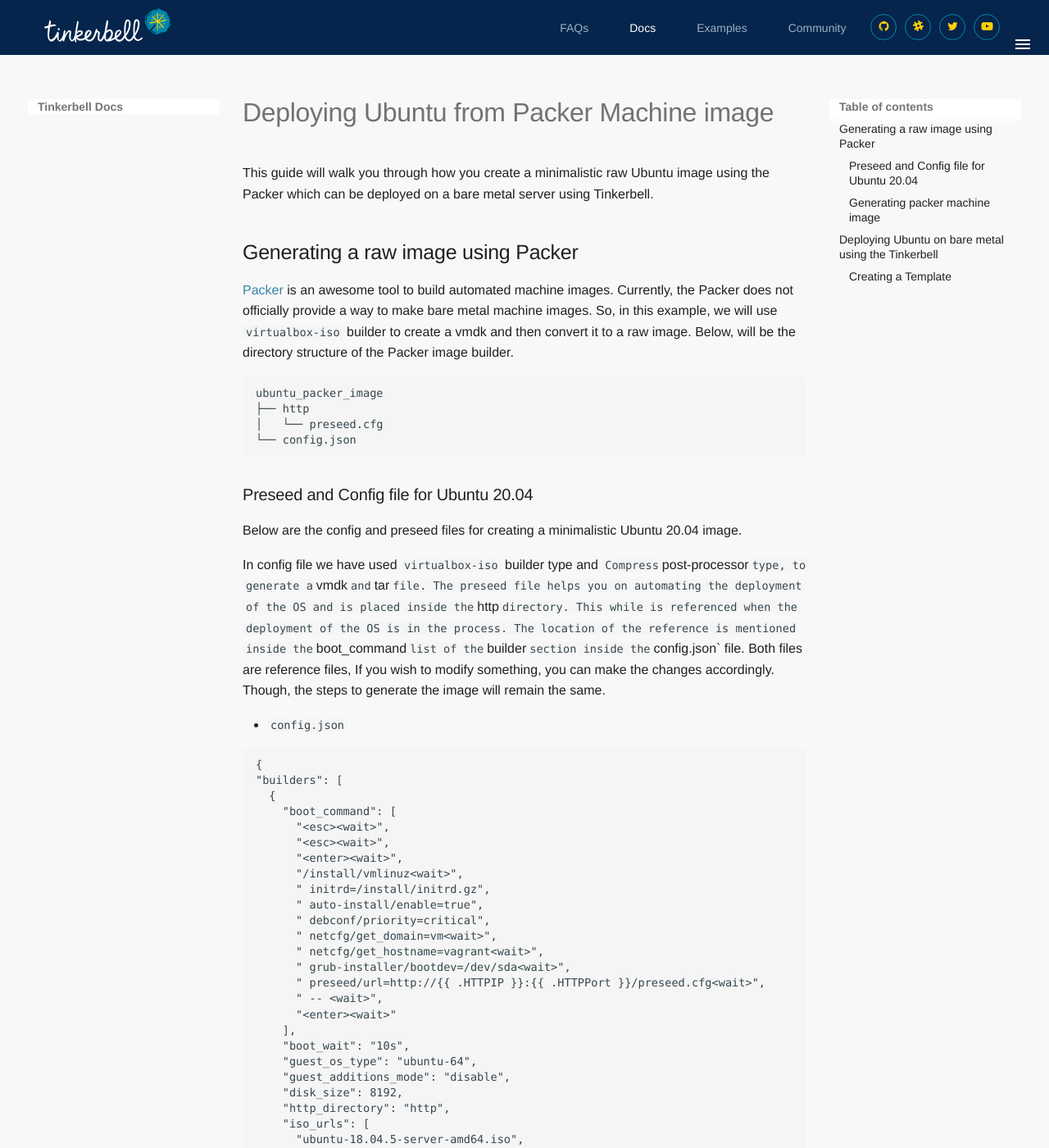
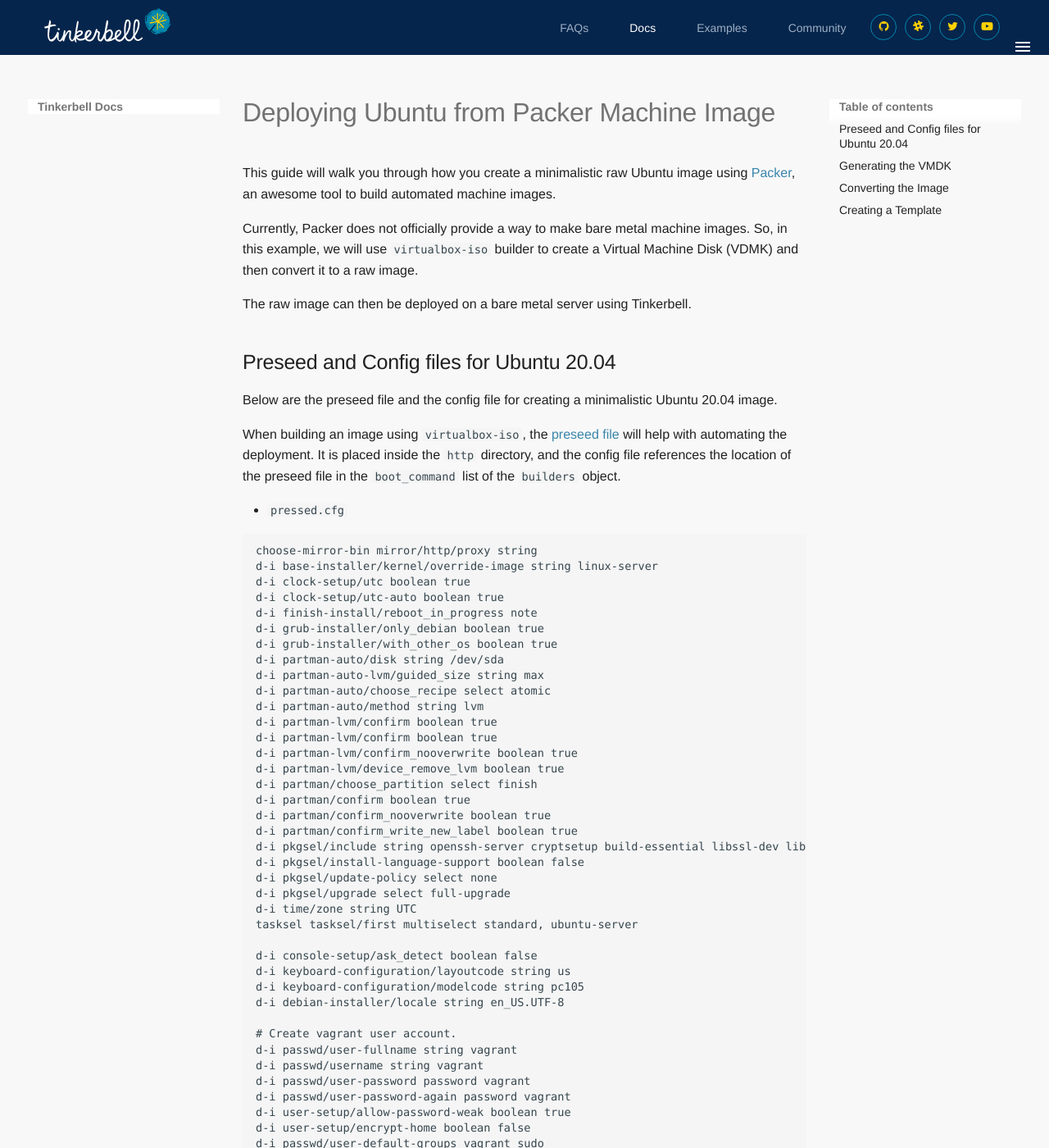
Before and after one commit to tinkerbell/tinkerbell-docs, an MkDocs documentation site: the page built from docs/deploying-operating-systems/examples-ubuntu-packer.md, in a window 1280 px wide and 1400 px high. Shown: the whole window at 82% size. Built offline with MkDocs 1.6.1 and Material for MkDocs 9.7.7, drawn with Linux system fonts in a browser that asks for light colours; some web fonts are replaced; some of the changed text lies outside the part shown.

Commit message:
Proof and Adding Ubuntu from Packer image to TOC (#103)
* rearranging the content a little for clarity

Signed-off-by: DailyAlice <msarabia@equinix.com>

* proof and formatting for deploying ubuntu with packer image doc
as well as adding it to the toc

Signed-off-by: DailyAlice <msarabia@equinix.com>

````diff
--- a/docs/deploying-operating-systems/examples-ubuntu-packer.md
+++ b/docs/deploying-operating-systems/examples-ubuntu-packer.md
@@ -1,78 +1,21 @@
 ---
 title: Examples - Deploying Ubuntu from Packer Machine image
-date: 2021-04-02T00:00:00.000Z
+date: 2021-04-02
 ---
 
-# Deploying Ubuntu from Packer Machine image
+# Deploying Ubuntu from Packer Machine Image
 
-This guide will walk you through how you create a minimalistic raw Ubuntu image using the Packer which can be deployed on a bare metal server using Tinkerbell.
+This guide will walk you through how you create a minimalistic raw Ubuntu image using [Packer](https://www.packer.io/), an awesome tool to build automated machine images.
 
-## Generating a raw image using Packer
+Currently, Packer does not officially provide a way to make bare metal machine images. So, in this example, we will use `virtualbox-iso` builder to create a Virtual Machine Disk (VDMK) and then convert it to a raw image.
 
-[Packer](https://www.packer.io/) is an awesome tool to build automated machine images. Currently, the Packer does not officially provide a way to make bare metal machine images. So, in this example, we will use `virtualbox-iso` builder to create a vmdk and then convert it to a raw image. Below, will be the directory structure of the Packer image builder.
+The raw image can then be deployed on a bare metal server using Tinkerbell.
 
-```
-ubuntu_packer_image
-├── http
-│   └── preseed.cfg
-└── config.json
-```
+## Preseed and Config files for Ubuntu 20.04
 
-### Preseed and Config file for Ubuntu 20.04
+Below are the preseed file and the config file for creating a minimalistic Ubuntu 20.04 image.
 
-Below are the config and preseed files for creating a minimalistic Ubuntu 20.04 image.
-
-In config file we have used `virtualbox-iso` builder type and `Compress`post-processor`type, to generate a`vmdk`and`tar`file. The preseed file helps you on automating the deployment of the OS and is placed inside the`http`directory. This while is referenced when the deployment of the OS is in the process. The location of the reference is mentioned inside the`boot_command`list of the`builder`section inside the`config.json` file. Both files are reference files, If you wish to modify something, you can make the changes accordingly. Though, the steps to generate the image will remain the same.
-
-- `config.json`
-
-  ```
-  {
-  "builders": [
-    {
-      "boot_command": [
-        "<esc><wait>",
-        "<esc><wait>",
-        "<enter><wait>",
-        "/install/vmlinuz<wait>",
-        " initrd=/install/initrd.gz",
-        " auto-install/enable=true",
-        " debconf/priority=critical",
-        " netcfg/get_domain=vm<wait>",
-        " netcfg/get_hostname=vagrant<wait>",
-        " grub-installer/bootdev=/dev/sda<wait>",
-        " preseed/url=http://{{ .HTTPIP }}:{{ .HTTPPort }}/preseed.cfg<wait>",
-        " -- <wait>",
-        "<enter><wait>"
-      ],
-      "boot_wait": "10s",
-      "guest_os_type": "ubuntu-64",
-      "guest_additions_mode": "disable",
-      "disk_size": 8192,
-      "http_directory": "http",
-      "iso_urls": [
-        "ubuntu-18.04.5-server-amd64.iso",
-        "http://cdimage.ubuntu.com/ubuntu/releases/bionic/release/ubuntu-18.04.5-server-amd64.iso"
-      ],
-      "iso_checksum": "sha256:8c5fc24894394035402f66f3824beb7234b757dd2b5531379cb310cedfdf0996",
-      "shutdown_command": "echo 'vagrant' | sudo -S shutdown -P now",
-      "ssh_password": "vagrant",
-      "ssh_username": "vagrant",
-      "ssh_wait_timeout": "10000s",
-      "type": "virtualbox-iso",
-      "vm_name": "packer-ubuntu-64-20-04"
-    }
-  ],
-  "post-processors": [
-    {
-      "type": "compress",
-      "compression_level": 9,
-      "output": "test.tar",
-      "keep_input_artifact": true
-    }
-  ]
-  }
-  ```
+When building an image using `virtualbox-iso`, the [preseed file](https://www.packer.io/guides/automatic-operating-system-installs/preseed_ubuntu) will help with automating the deployment. It is placed inside the `http` directory, and the config file references the location of the preseed file in the `boot_command` list of the `builders` object.
 
 - `pressed.cfg`
 
@@ -119,31 +62,108 @@
 d-i passwd/user-uid string 900
 ```
 
-### Generating packer machine image
+In config file, the builder type is set to `virtualbox-iso` to generate the VMDK and the post-processor type is set to `compress` to generate a `tar` file.
 
-- Generating the `vmdk` and `tar` file. Location of these will be inside the respective directory as mentioned inside the config file. With above the config file, `the vmdk` will be inside the output directory while `tar` will be at the root directory.
+- `config.json`
+
+```
+{
+  "builders": [
+    {
+      "boot_command": [
+        "<esc><wait>",
+        "<esc><wait>",
+        "<enter><wait>",
+        "/install/vmlinuz<wait>",
+        " initrd=/install/initrd.gz",
+        " auto-install/enable=true",
+        " debconf/priority=critical",
+        " netcfg/get_domain=vm<wait>",
+        " netcfg/get_hostname=vagrant<wait>",
+        " grub-installer/bootdev=/dev/sda<wait>",
+        " preseed/url=http://{{ .HTTPIP }}:{{ .HTTPPort }}/preseed.cfg<wait>",
+        " -- <wait>",
+        "<enter><wait>"
+      ],
+      "boot_wait": "10s",
+      "guest_os_type": "ubuntu-64",
+      "guest_additions_mode": "disable",
+      "disk_size": 8192,
+      "http_directory": "http",
+      "iso_urls": [
+        "ubuntu-18.04.5-server-amd64.iso",
+        "http://cdimage.ubuntu.com/ubuntu/releases/bionic/release/ubuntu-18.04.5-server-amd64.iso"
+      ],
+      "iso_checksum": "sha256:8c5fc24894394035402f66f3824beb7234b757dd2b5531379cb310cedfdf0996",
+      "shutdown_command": "echo 'vagrant' | sudo -S shutdown -P now",
+      "ssh_password": "vagrant",
+      "ssh_username": "vagrant",
+      "ssh_wait_timeout": "10000s",
+      "type": "virtualbox-iso",
+      "vm_name": "packer-ubuntu-64-20-04"
+    }
+  ],
+  "post-processors": [
+    {
+      "type": "compress",
+      "compression_level": 9,
+      "output": "test.tar",
+      "keep_input_artifact": true
+    }
+  ]
+}
+```
+
+Both files are reference files, if you wish to modify something, you can make the changes accordingly. The steps to generate the image will remain the same.
+
+The files will need to be placed in the directory structure of the Packer image builder.
+
+```
+ubuntu_packer_image
+├── http
+│   └── preseed.cfg
+└── config.json
+```
+
+## Generating the VMDK
+
+Run `packer build` to generate the VMDK and `tar` file.
 
 ```
 PACKER_LOG=1 packer build config.json
 ```
 
-`PACKER_LOG` will help you to see the logs of packer build step.
+Setting `PACKER_LOG` will allow you to see the logs of the Packer build step.
 
-- Currently, the raw image can not be directly from `virtualbox-iso` builder, so we will convert and then compress it. If you are using `qemu` builder type then you can skip the conversion step as packer lets you directly create a raw image.
+When you run `packer build` with the example config file, the VMDK will be inside the output directory, while `tar` will be at the root directory.
+
+## Converting the Image
+
+Currently, the raw image can not be built directly from `virtualbox-iso` builder, so we will convert and then compress it. (If you are using `qemu` builder type instead of the `virtualbox-iso` builder, then you can skip the conversion step as Packer lets you directly create a raw image.)
+
+First, get the `qemu-img` CLI tool.
+
+```
+apt-get install -y qemu-utils
+```
+
+Then use the tool to convert the VMDK into a `raw` filesystem.
 
 ```
 qemu-img convert -f vmdk -o raw output-virtualbox-iso/packer-ubuntu-64-20.04-disk001.vmdk test_packer.raw
+```
 
+Once you have a `raw` filesystem image, you can compress the raw image.
+
+```
 gzip test_packer.raw
 ```
 
-You will have a file `test_packer.raw.gz` file which can now be deployed on Tinkerbell. You can also use the `raw` file `test_packer.raw` directly, the only benefit here we have with `gz` file is that it will be streamed over the network in less time.
+The result is a `test_packer.raw.gz` file which can now be deployed on Tinkerbell. You can also use the `raw` file `test_packer.raw` directly, the benefit of having the compressed file is that it will be streamed over the network in less time.
 
-## Deploying Ubuntu on bare metal using the Tinkerbell
+## Creating a Template
 
-Below is a reference file for creating a Template using above ubuntu packer image. This section is similar to the other examples we have in the `Deploying Operating systems` section. You can follow them for more references.
-
-### Creating a Template
+Below is a reference file for creating a Template using above Ubuntu Packer image. This section is similar to the other examples we have in the `Deploying Operating systems` section. You can follow them for more references.
 
 The template uses actions from the [artifact.io](https://artifact.io) hub.
 
--- a/mkdocs.yml
+++ b/mkdocs.yml
@@ -40,6 +40,7 @@
     - The Basics: deploying-operating-systems/the-basics.md
     - The Deployment: deploying-operating-systems/the-deployment.md
     - Example - Deploying Ubuntu: deploying-operating-systems/examples-ubuntu.md
+    - Example - Deploying Ubuntu from Packer Machine Image: deploying-operating-systems/examples-ubuntu-packer.md
     - Example - Deploying Debian: deploying-operating-systems/examples-debian.md
     - Example - Deploying FreeBSD: deploying-operating-systems/examples-freebsd.md
     - Example - Deploying Red Hat Enterprise Linux and CentOS: deploying-operating-systems/examples-rhel-centos.md
````
